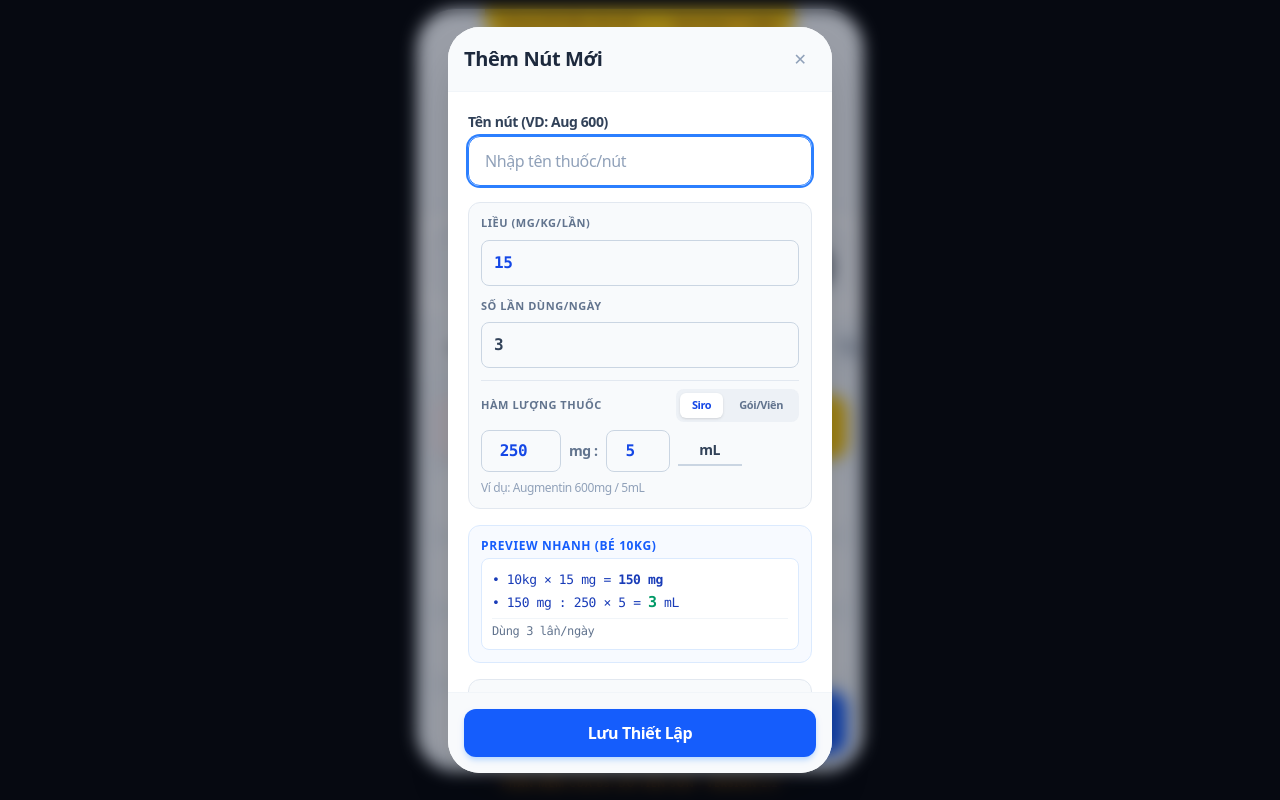
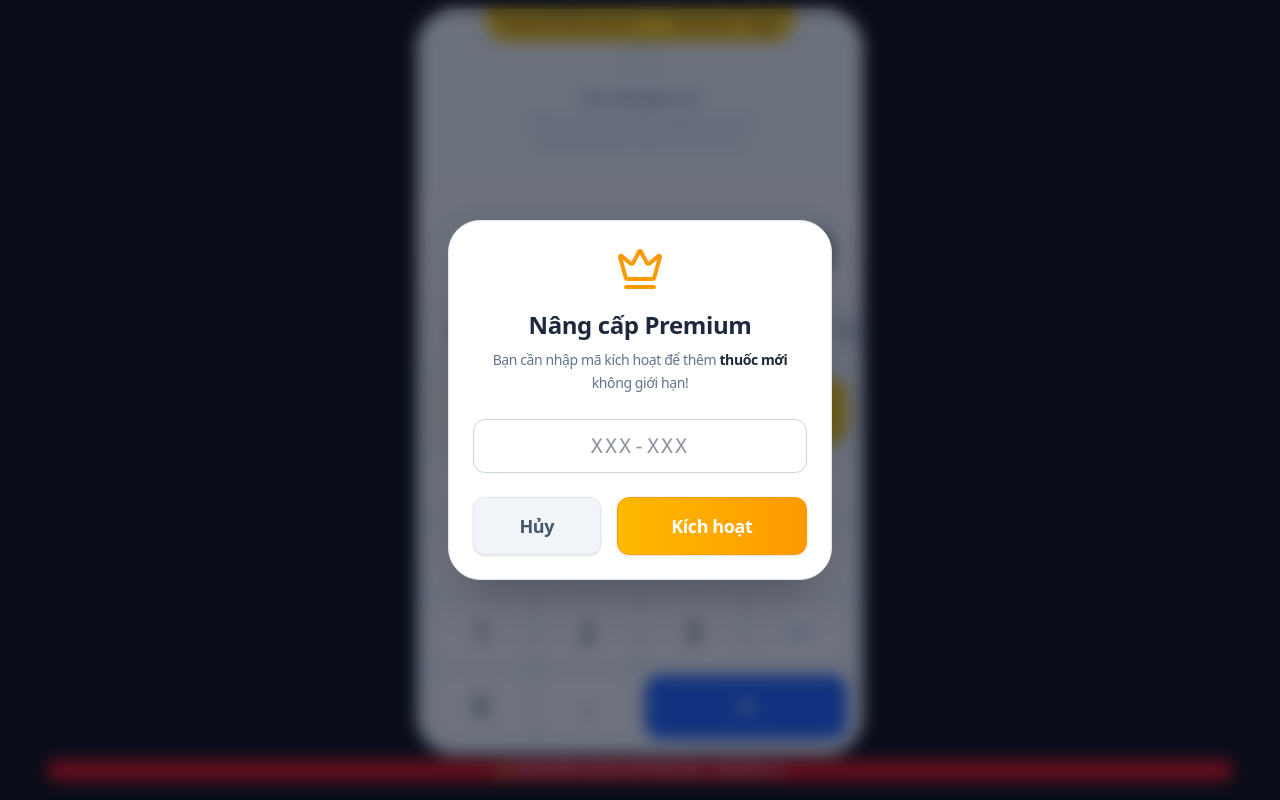
Before and after one commit to dotienson/Soncal, a React (Vite) app: page / in a window 1280 px wide. Both pictures are taken after a click on the button 792 px from the left and 347 px from the top of the page. Built offline with nearby package versions, Linux system fonts and the light colour scheme.

Commit message:
feat: Enhance alert message display
Introduces an improved alert message component with larger text, background color, and improved visibility. Also adds a "Crown" icon to the imports, hinting at potential future premium features.

```diff
--- a/src/App.tsx
+++ b/src/App.tsx
@@ -4,7 +4,7 @@
  */
 
 import React, { useState, useEffect, useRef } from 'react';
-import { Delete, Settings2, Calculator as CalcIcon, Menu, Pill } from 'lucide-react';
+import { Delete, Settings2, Calculator as CalcIcon, Menu, Pill, Crown } from 'lucide-react';
 import { Preset, HistoryItem } from './types';
 import { PresetModal } from './components/PresetModal';
 import { SettingsModal } from './components/SettingsModal';
@@ -54,10 +54,12 @@ function gcd(a: number, b: number): number {
   return b ? gcd(b, a % b) : a;
 }
 
-function getFractionText(numStr: string): string | null {
+function getFractionText(numStr: string, isMl?: boolean): string | null {
   const num = parseFloat(numStr);
   if (isNaN(num) || !isFinite(num)) return null;
   if (Math.abs(Math.round(num) - num) < 0.01) return null; // effectively integer
+  if (Math.abs(num) >= 10) return null;
+  if (isMl) return null;
 
   const isNegative = num < 0;
   const absNum = Math.abs(num);
@@ -107,12 +109,12 @@ const BottomTicker = () => {
   }, []);
 
   return (
-    <div className="w-full text-center mt-1 mb-0 flex-shrink-0 px-2 overflow-hidden h-[16px]">
+    <div className="w-full text-center mt-1 mb-2 flex-shrink-0 px-2 overflow-hidden h-[24px]">
       <div
         key={index}
-        className="text-[10px] font-black tracking-widest text-amber-500 uppercase animate-pulse animate-in slide-in-from-bottom-2 fade-in duration-500"
+        className="text-[11px] font-black tracking-wide text-white uppercase animate-in slide-in-from-bottom-2 fade-in duration-500 bg-red-600 rounded-lg mx-auto max-w-[95%] py-0.5"
       >
-        {messages[index]}
+        ⚠️ {messages[index]}
       </div>
     </div>
   );
@@ -134,8 +136,13 @@ export default function App() {
   }, [daysStr]);
 
   const [expr, setExpr] = useState('0');
+  const [exprIsMl, setExprIsMl] = useState(false);
   const [isResult, setIsResult] = useState(false);
   const [showIdleOverlay, setShowIdleOverlay] = useState(false);
+  const [isPremium, setIsPremium] = useState<boolean>(() => localStorage.getItem('medCalc_premium') === 'true');
+  const [premiumModalOpen, setPremiumModalOpen] = useState(false);
+  const [premiumCode, setPremiumCode] = useState('');
+  const [premiumError, setPremiumError] = useState(false);
 
   useEffect(() => {
     let idleTimer: ReturnType<typeof setTimeout>;
@@ -278,6 +285,7 @@ export default function App() {
   };
 
   const inputDigit = (digit: string) => {
+    setExprIsMl(false);
     if (isResult) {
         setExpr(digit);
         setIsResult(false);
@@ -332,6 +340,7 @@ export default function App() {
       try {
          const resultNum = precision(Function(`'use strict'; return (${calcExpr})`)());
          const resultStr = formatResult(resultNum);
+         setExprIsMl(false);
          addHistory({
             id: Date.now().toString(),
             type: 'math',
@@ -342,6 +351,7 @@ export default function App() {
          setIsResult(true);
       } catch(e) {
          setExpr('NaN');
+         setExprIsMl(false);
          setIsResult(true);
       }
   };
@@ -351,6 +361,7 @@ export default function App() {
 
   const clearAll = (clearHist = false) => {
     setExpr('0');
+    setExprIsMl(false);
     setIsResult(false);
     setWeightStr('');
     setDaysStr('7');
@@ -446,6 +457,7 @@ export default function App() {
      });
 
      setExpr(formatResult(volume));
+     setExprIsMl(true);
      setIsResult(true);
   };
 
@@ -497,6 +509,7 @@ export default function App() {
      });
 
      setExpr(String(volume));
+     setExprIsMl(!preset.isSolid && preset.unit === 'mL');
      setIsResult(true);
   };
 
@@ -680,7 +693,7 @@ export default function App() {
         <div className="bg-white shadow-[0_-10px_20px_-10px_rgba(0,0,0,0.05)] z-20 flex-shrink-0 relative">
             {/* Calculator Display */}
             <div className="px-4 pb-3 pt-3 flex flex-col items-end">
-               <div className="w-full bg-slate-50 border-t-2 border-b border-x border-slate-200/80 border-t-slate-300 rounded-3xl py-2 px-4 shadow-[inset_0_4px_10px_rgba(0,0,0,0.06),0_1px_1px_rgba(255,255,255,1)]">
+               <div className={`w-full ${isPremium ? 'bg-amber-50/70 border-amber-200/80 border-t-amber-300 shadow-[inset_0_4px_10px_rgba(245,158,11,0.08),0_1px_1px_rgba(255,255,255,1)]' : 'bg-slate-50 border-slate-200/80 border-t-slate-300 shadow-[inset_0_4px_10px_rgba(0,0,0,0.06),0_1px_1px_rgba(255,255,255,1)]'} border-t-2 border-b border-x rounded-3xl py-2 px-4`}>
                    <div
                      ref={displayRef}
                      className={`text-[3rem] leading-[1.1] font-black ${t.display} text-right tracking-tighter w-full overflow-x-auto hide-scrollbar whitespace-nowrap pt-1`}
@@ -735,10 +748,17 @@ export default function App() {
                     </button>
                  )})}
                  <button
-                    className={`flex-shrink-0 bg-blue-50 text-blue-700 border border-blue-100 font-bold rounded-xl active:scale-95 transition-transform flex items-center justify-center shadow-sm p-2.5`}
-                    onClick={() => { setEditingPreset(null); setModalOpen(true); }}
+                    className={`flex-shrink-0 bg-blue-50 text-blue-700 border border-blue-100 font-bold rounded-xl active:scale-95 transition-transform flex items-center justify-center shadow-sm p-2.5 relative`}
+                    onClick={() => {
+                       if (isPremium) {
+                         setEditingPreset(null); setModalOpen(true);
+                       } else {
+                         setPremiumModalOpen(true);
+                       }
+                    }}
                  >
                     <Pill className={'w-5 h-5'} />
+                    {!isPremium && <Crown className="w-3 h-3 text-amber-500 absolute -top-1 -right-1" strokeWidth={3} fill="currentColor" />}
                  </button>
                  <div className="flex-1"></div>
                  <button
@@ -773,7 +793,10 @@ export default function App() {
 
                   <Btn onClick={() => inputDigit('0')} className={`${t.btnNum} `}>0</Btn>
                   <Btn onClick={inputDot} className={`${t.btnNum} pb-3 text-4xl`}>.</Btn>
-                  <Btn onClick={handleEqual} className={`${t.btnEq} font-black rounded-2xl col-span-2 shadow-md text-4xl`}>=</Btn>
+                  <Btn onClick={handleEqual} className={`${t.btnEq} font-black rounded-2xl col-span-2 shadow-md text-4xl flex items-center justify-center gap-1`}>
+                    =
+                    {isPremium && <Crown className="w-5 h-5 text-amber-500/80 mt-1" strokeWidth={2.5} />}
+                  </Btn>
                 </div>
               </div>
             </div>
@@ -788,6 +811,55 @@ export default function App() {
          theme={theme}
          setTheme={setTheme}
       />
+
+      {premiumModalOpen && (
+        <div className="absolute inset-0 z-[100] bg-slate-900/60 backdrop-blur-sm flex items-center justify-center p-6 animate-in fade-in duration-300">
+          <div className="bg-white rounded-[2rem] p-6 w-full max-w-sm shadow-2xl border border-slate-200 flex flex-col items-center zoom-in-95">
+            <Crown className="w-12 h-12 text-amber-500 mb-4" />
+            <h2 className="text-slate-800 text-2xl font-black mb-2 text-center">Nâng cấp Premium</h2>
+            <p className="text-slate-500 text-sm text-center mb-6 font-medium leading-relaxed">
+              Bạn cần nhập mã kích hoạt để thêm <strong className="text-slate-800">thuốc mới</strong> không giới hạn!
+            </p>
+            <input
+              value={premiumCode}
+              onChange={e => {
+                 setPremiumCode(e.target.value);
+                 setPremiumError(false);
+              }}
+              className={`w-full text-center tracking-widest font-mono text-xl border rounded-xl px-4 py-3 outline-none transition-colors ${premiumError ? 'border-red-500 bg-red-50 text-red-600' : 'border-slate-300 focus:border-amber-500 focus:ring-2 focus:ring-amber-500/20 text-slate-800'}`}
+              placeholder="XXX-XXX"
+            />
+            {premiumError && <div className="text-red-500 text-xs font-bold mt-2">Mã kích hoạt không đúng!</div>}
+
+            <div className="flex gap-4 w-full mt-6">
+              <button
+                onClick={() => { setPremiumModalOpen(false); setPremiumCode(''); setPremiumError(false); }}
+                className="flex-[1] bg-slate-100 hover:bg-slate-200 text-slate-600 font-bold py-3.5 rounded-xl text-lg shadow-sm transition-colors border border-slate-200"
+              >
+                Hủy
+              </button>
+              <button
+                onClick={() => {
+                   const code = premiumCode.trim();
+                   if (code.startsWith('2') && code.endsWith('3')) {
+                      setIsPremium(true);
+                      localStorage.setItem('medCalc_premium', 'true');
+                      setPremiumModalOpen(false);
+                      setPremiumCode('');
+                      setEditingPreset(null);
+                      setModalOpen(true);
+                   } else {
+                      setPremiumError(true);
+                   }
+                }}
+                className="flex-[1.5] bg-gradient-to-r from-amber-400 to-amber-500 hover:from-amber-500 hover:to-amber-600 text-white font-bold py-3.5 rounded-xl text-lg shadow border border-amber-500"
+              >
+                Kích hoạt
+              </button>
+            </div>
+          </div>
+        </div>
+      )}
 
       <PresetModal
         isOpen={modalOpen}
```
